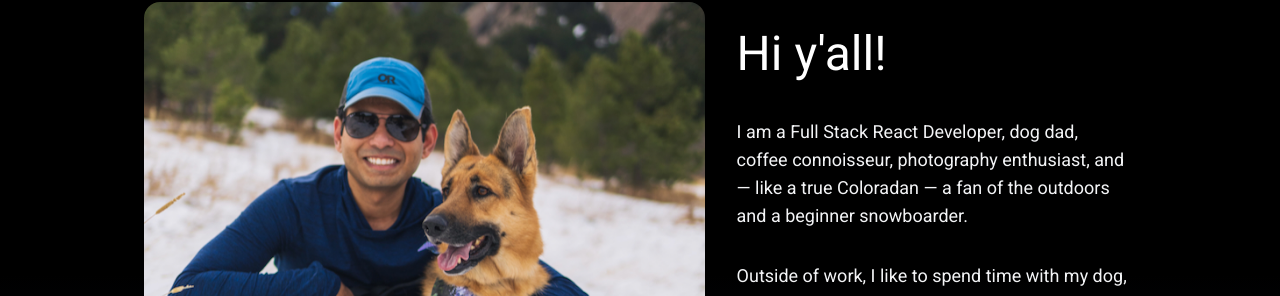
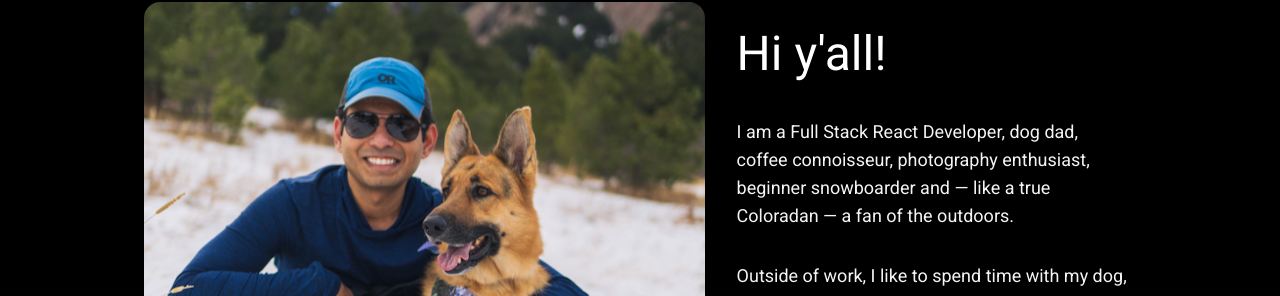
Before and after one commit to aditya-xyz/mysite, a React (Vite) app: page / in a window 1280 px wide. Shown: the part 126-422 px from the top of the page. Built offline with nearby package versions, Linux system fonts and the light colour scheme; no server answers.

Commit message:
text change on home page

```diff
--- a/src/components/Home.tsx
+++ b/src/components/Home.tsx
@@ -40,8 +40,8 @@ const Home = (props: Props) => {
           <div>
             <p className="mr-2 max-w-md py-4 text-lg text-gray-100">
               I am a Full Stack React Developer, dog dad, coffee connoisseur,
-              photography enthusiast, and &mdash; like a true Coloradan &mdash;
-              a fan of the outdoors and a beginner snowboarder.
+              photography enthusiast, beginner snowboarder and &mdash; like a
+              true Coloradan &mdash; a fan of the outdoors.
             </p>
             <p className="mr-2 max-w-md py-4 text-lg text-gray-100">
               Outside of work, I like to spend time with my dog, Pixel. So far
```
Also changed, not shown: 3 other files (tests, documents, lock files or other folders).
